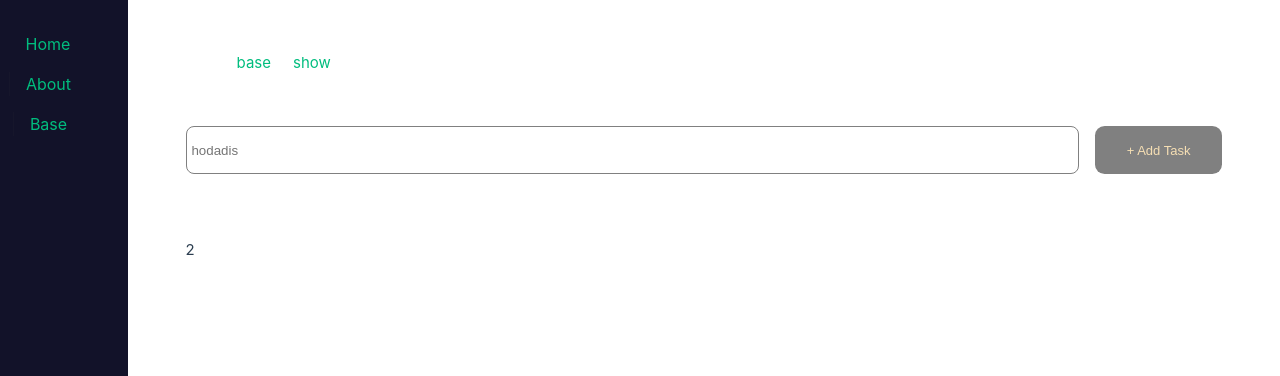
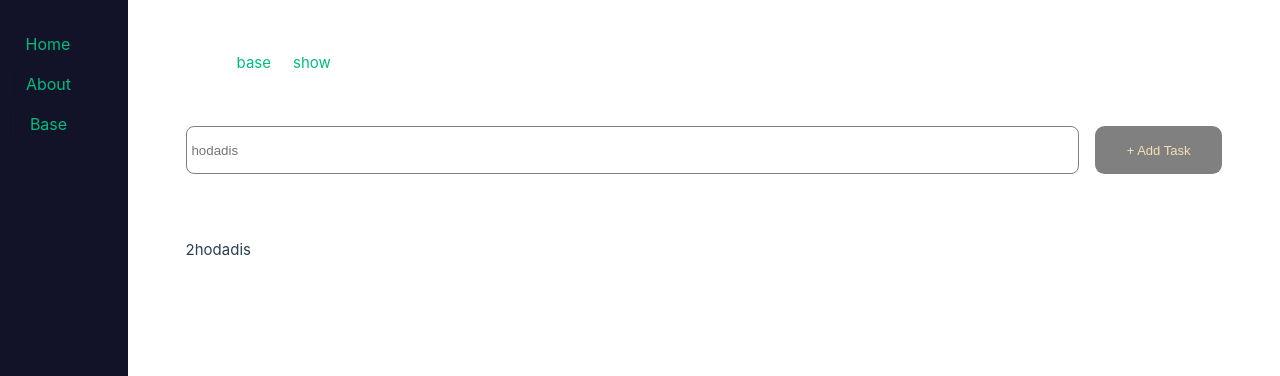
Before and after one commit to Hodadisbirhan/vue-component-testing, a Vue app: page /base/show in a window 1280 px wide. Shown: the top 376 px of the page. Built offline with nearby package versions, Linux system fonts and the light colour scheme.

Commit message:
adding unit testing for the inputfield component

```diff
--- a/src/views/base/show.vue
+++ b/src/views/base/show.vue
@@ -11,6 +11,9 @@ const addList = () => {
   doing.value = ''
 }
 const { name } = object
+const r = ref({ samsone: ref('hodadis') })
+let { samsone } = r.value
+samsone = 'dakdj'
 </script>
 
 <template>
@@ -20,7 +23,7 @@ const { name } = object
 
       <button @click="addList">+ Add Task</button>
     </div>
-    {{ name + 1 }}
+    {{ name + 1 }}{{ r.samsone }}
     <ul>
       <li v-for="list in lists" :key="list.created_at">
         <span>{{ list.created_at }}</span>
```
Also changed, not shown: 1 other file (tests, documents, lock files or other folders).
